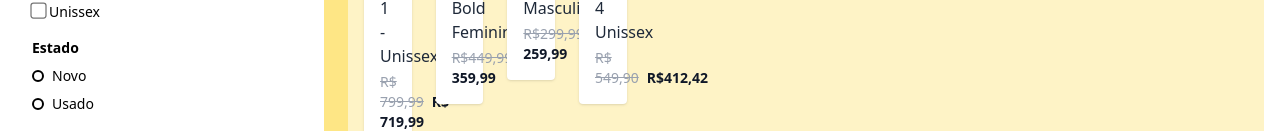
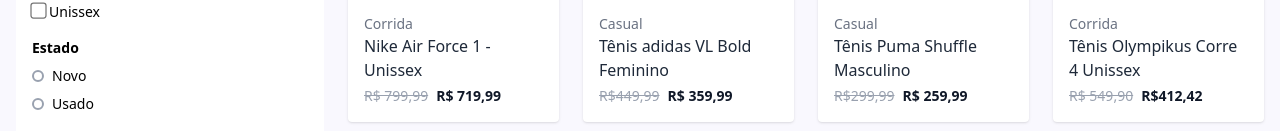
Before and after one commit to Fbr-bn/react-dripstore, a React (Vite) app: page /product-list in a window 1280 px wide. Shown: the part 707-838 px from the top of the page. Built offline with nearby package versions, Linux system fonts and the light colour scheme; data requests are answered from the project's data file.

Commit message:
erros corrigidos e funções aplicadas

```diff
--- a/src/components/ListProducts.jsx
+++ b/src/components/ListProducts.jsx
@@ -17,7 +17,7 @@
   }, []);
 
   return (
-    <div className="max-w-72xl mx-auto px-4 py-6">
+    <div className="max-w-72xl mx-auto">
       {/* Cabeçalho e ordenação */}
 
       <ApiTenis produtos={produtos} />
--- a/src/components/SidebarFilters.jsx
+++ b/src/components/SidebarFilters.jsx
@@ -1,12 +1,13 @@
 import React from "react";
 
-const SidebarFilters = () => {
-  return (
-    <aside className="w-[308px] h-fit bg-white p-4 rounded hidden md:block shrink-0">
+const SidebarFilters = ({ isOpen, onClose }) => {
+  const filterContent = (
+    <>
       <h3 className="text-xl font-bold text-gray-700 pb-5 mb-4 border-b border-gray-300">
         Filtrar por
       </h3>
 
+      {/* Marca */}
       <div className="mb-4">
         <h4 className="text-sm font-bold mb-2">Marca</h4>
         <ul className="space-y-1 text-sm">
@@ -22,27 +23,23 @@
         </ul>
       </div>
 
+      {/* Categoria */}
       <div className="mb-4">
         <h4 className="text-sm font-bold mb-2">Categoria</h4>
         <ul className="space-y-1 text-sm">
-          {[
-            { name: "Esporte e lazer", checked: false },
-            { name: "Casual", checked: false },
-            { name: "Utilitário", checked: false },
-            { name: "Corrida", checked: false },
-          ].map(({ name, checked }) => (
-            <li key={name}>
+          {["Esporte e lazer", "Casual", "Utilitário", "Corrida"].map((cat) => (
+            <li key={cat}>
               <input
                 type="checkbox"
-                defaultChecked={checked}
                 className="scale-125 mr-1 cursor-pointer accent-[#C92071]"
               />
-              {name}
+              {cat}
             </li>
           ))}
         </ul>
       </div>
 
+      {/* Gênero */}
       <div className="mb-4">
         <h4 className="text-sm font-bold mb-2">Gênero</h4>
         <ul className="space-y-1 text-sm">
@@ -58,6 +55,7 @@
         </ul>
       </div>
 
+      {/* Estado */}
       <div className="mb-4">
         <h4 className="text-sm font-bold mb-2">Estado</h4>
         <div className="flex flex-col gap-2 text-sm">
@@ -72,13 +70,38 @@
                 value={option}
                 className="hidden peer"
               />
-              <div className="w-3 h-3 rounded-full border-2 border-white-400 peer-checked:bg-pink-600 peer-checked:ring-2 peer-checked:ring-pink-300 transition" />
+              <div className="w-3 h-3 rounded-full border-2 border-gray-400 peer-checked:bg-pink-600 peer-checked:ring-2 peer-checked:ring-pink-300 transition" />
               <span className="capitalize">{option}</span>
             </label>
           ))}
         </div>
       </div>
-    </aside>
+    </>
+  );
+
+  return (
+    <>
+      {/* Mobile Sidebar */}
+      <div
+        className={`fixed top-0 left-0 h-full w-[300px] bg-white p-4 z-50 transform transition-transform duration-300 md:hidden ${
+          isOpen ? "translate-x-0" : "-translate-x-full"
+        }`}
+      >
+        {/* Botão Fechar */}
+        <button
+          onClick={onClose}
+          className="cursor-pointer absolute top-4 right-4 text-gray-700 text-xl"
+        >
+          &#10005;
+        </button>
+        {filterContent}
+      </div>
+
+      {/* Desktop Sidebar */}
+      <aside className="w-[308px] h-fit bg-white p-4 rounded hidden md:block shrink-0">
+        {filterContent}
+      </aside>
+    </>
   );
 };
 
--- a/src/pages/ProductList.jsx
+++ b/src/pages/ProductList.jsx
@@ -1,17 +1,21 @@
+import { useState } from "react";
 import LayoutWrapper from "../components/LayoutWrapper";
 import ListProducts from "../components/ListProducts";
 import RelatedProducts from "../components/RelatedProducts";
 import SidebarFilters from "../components/SidebarFilters";
 
 export default function ProductList() {
+  const [isSidebarOpen, setIsSidebarOpen] = useState(false); // Estado para abrir/fechar o filtro lateral no mobile
+
   return (
     <LayoutWrapper>
-      <div className="pt-[180px] max-w-7xl mx-auto px-4 py-6">
-        <div className="flex flex-col-reverse md:flex-row justify-between items-start md:items-center mb-6 gap-4">
+      <div className="bg-[#F9F8FE] pt-[180px] mx-auto px-4 py-6 pb-30">
+        <div className="flex flex-col-reverse w-full md:flex-row justify-between md:items-center mb-6 gap-8">
           <h2 className="font-bold">
             Resultados para “Tênis” -{" "}
             <span className="font-extralight">389 produtos</span>
           </h2>
+
           <div className="flex justify-between gap-7">
             <div className="border-2 p-2 rounded border-[#000000]">
               <label className="font-bold">Ordenar por:</label>
@@ -21,8 +25,12 @@
                 <option>Maior preço</option>
               </select>
             </div>
-            <button className="p-4 rounded bg-pink-600 text-white md:hidden inline-flex cursor-pointer">
-              {/* Ícone de filtro */}
+
+            {/* Botão rosa (filtro mobile) */}
+            <button
+              onClick={() => setIsSidebarOpen(true)}
+              className="p-4 rounded bg-pink-600 text-white md:hidden inline-flex cursor-pointer"
+            >
               <svg
                 xmlns="http://www.w3.org/2000/svg"
                 className="h-5 w-5"
@@ -41,11 +49,15 @@
           </div>
         </div>
 
-        <div className="bg-amber-200 flex flex-col md:flex-row gap-6">
-          <SidebarFilters />
+        <div className="flex flex-col md:flex-row gap-6">
+          {/* Sidebar recebendo props para abrir/fechar no mobile */}
+          <SidebarFilters
+            isOpen={isSidebarOpen}
+            onClose={() => setIsSidebarOpen(false)}
+          />
 
           {/* Lista de produtos */}
-          <div className="bg-amber-100 grid grid-cols-2 sm:grid-cols-3 md:grid-cols-3 gap-4">
+          <div className="w-full md:w-3/4">
             <ListProducts />
           </div>
         </div>
```
